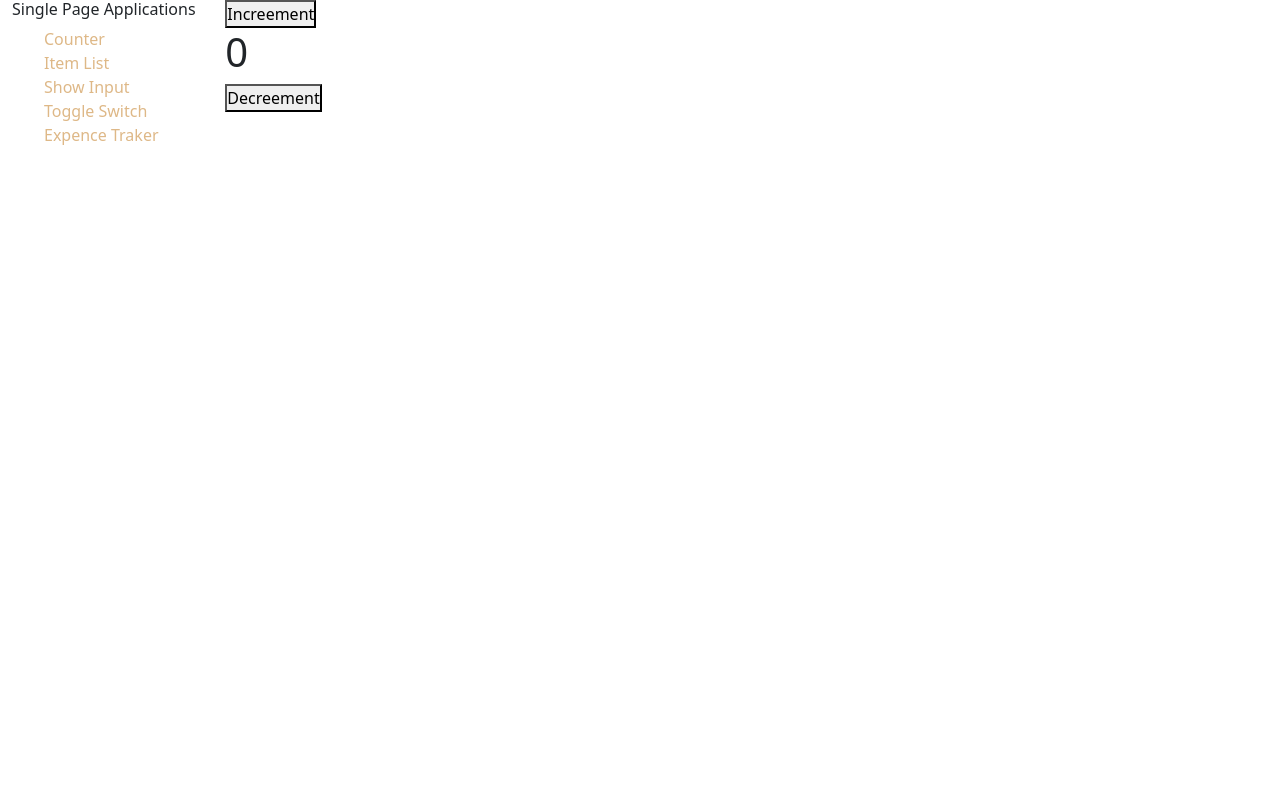
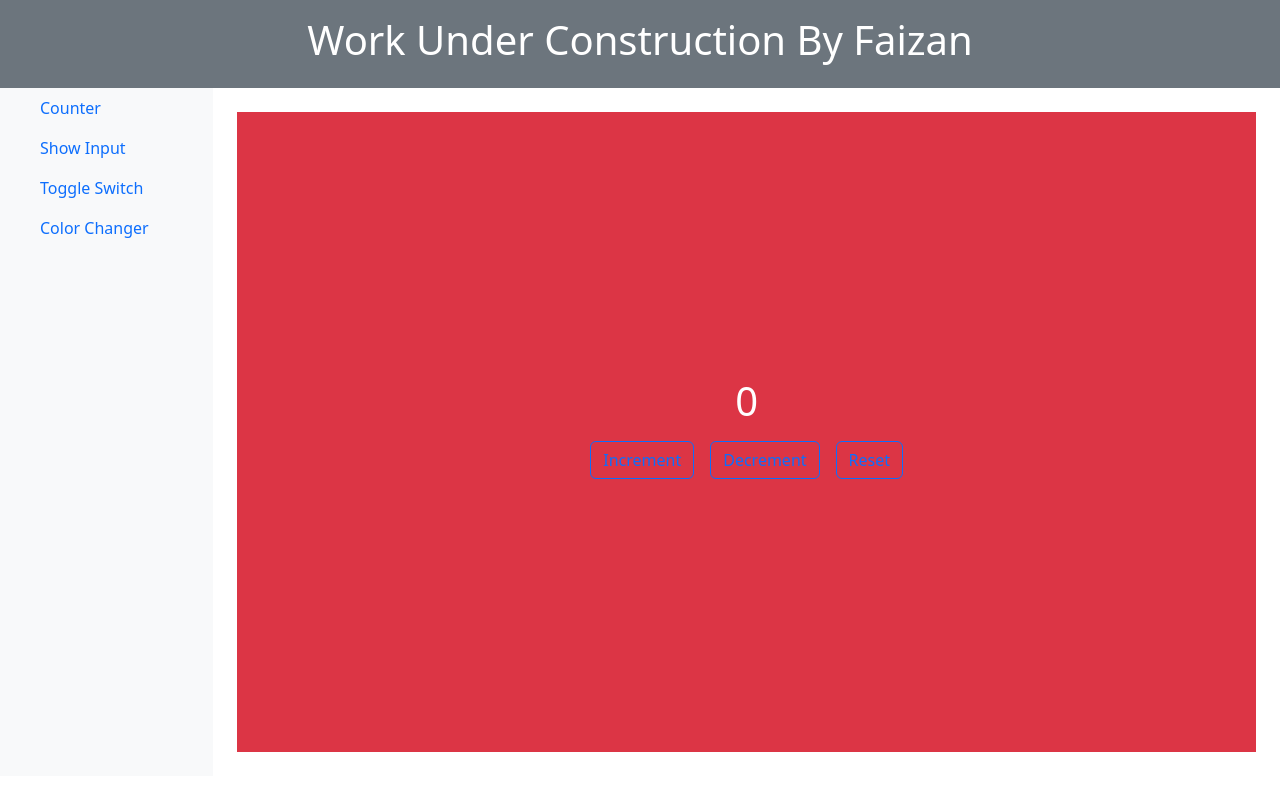
Before and after one commit to mdalifaizan356/ReactCrafts, a React (Vite) app: page /counter in a window 1280 px wide. Shown: the top 790 px of the page. Built offline with nearby package versions, Linux system fonts and the light colour scheme.

Commit message:
Add Color Chnager

```diff
--- a/package.json
+++ b/package.json
@@ -10,10 +10,12 @@
     "preview": "vite preview"
   },
   "dependencies": {
+    "@reduxjs/toolkit": "^2.2.7",
     "bootstrap": "^5.3.3",
     "react": "^18.3.1",
     "react-bootstrap": "^2.10.4",
     "react-dom": "^18.3.1",
+    "react-redux": "^9.1.2",
     "react-router-dom": "^6.26.2"
   },
   "devDependencies": {
--- a/src/App.jsx
+++ b/src/App.jsx
@@ -1,40 +1,40 @@
-import React from 'react'
-import {BrowserRouter, Route, Routes} from 'react-router-dom'
-import "../node_modules/bootstrap/dist/css/bootstrap.min.css"
-import './App.css'
-import Header from "../src/Components/Header/Header"
-import Navbar from "../src/Components/Navbar/Navbar"
-import Counter from "../src/Pages/Counter/Counter"
-import ItemList from "../src/Pages/ItemList/ItemList"
-import ShowInput from "../src/Pages/ShowInput/ShowInput"
-import ToggleSwitch from "../src/Pages/ToggleSwitch/ToggleSwitch"
-import ExpenceTraker from "../src/Pages/ExpenceTraker/ExpenceTraker"
+import React from 'react';
+import { BrowserRouter, Route, Routes } from 'react-router-dom';
+import { Container, Row, Col } from 'react-bootstrap';
+import 'bootstrap/dist/css/bootstrap.min.css';
+import Header from '../src/Components/Header/Header';
+import Navbar from '../src/Components/Navbar/Navbar';
+import Counter from '../src/Pages/Counter/Counter';
+import ItemList from '../src/Pages/ItemList/ItemList';
+import ShowInput from '../src/Pages/ShowInput/ShowInput';
+import ToggleSwitch from '../src/Pages/ToggleSwitch/ToggleSwitch';
+import ColorChanger from './Pages/ColorChanger/ColorChanger';
 
 function App() {
-
-  return(
-    <>
-      <BrowserRouter>
-      {/* <Header /> */}
-      <div className='container-fluid containerSCss'>
-        <div className='row'>
-          <div className='col-2 colSCss'>
-            <Navbar/>
-          </div>
-          <div className='col-10 colSCss'>
-          <Routes>
-          <Route path='/counter' element = {<Counter/>} />
-          <Route path='/itemlist' element = {<ItemList/>} />
-          <Route path='/showinput' element = {<ShowInput/>} />
-          <Route path='/toggleswitch' element = {<ToggleSwitch/>} />
-          <Route path='/expencetraker' element = {<ExpenceTraker/>} />
-        </Routes>
-          </div>
-        </div>
-      </div>
-      </BrowserRouter>
-    </>
-  )
+  return (
+    <BrowserRouter>
+      <Header style={{ position: 'fixed', top: 0, left: 0, width: '100%', zIndex: 1000 }} />
+      <Container fluid>
+        <Row>
+          <Col md={2} className="bg-light">
+            <Navbar />
+          </Col>
+          <Col md={10} className="p-4">
+            <Container fluid className="bg-danger" style={{ height: '80vh', display: 'flex', alignItems: 'center', justifyContent: 'center' }}>
+              <Routes>
+                <Route path="/" element={<Counter />} />
+                <Route path="/counter" element={<Counter />} />
+                {/* <Route path="/itemlist" element={<ItemList />} /> */}
+                <Route path="/showinput" element={<ShowInput />} />
+                <Route path="/toggleswitch" element={<ToggleSwitch />} />
+                <Route path="/colorchanger" element={<ColorChanger />} />
+              </Routes>
+            </Container>
+          </Col>
+        </Row>
+      </Container>
+    </BrowserRouter>
+  );
 }
 
-export default App
+export default App;
--- a/src/Components/Header/Header.jsx
+++ b/src/Components/Header/Header.jsx
@@ -1,20 +1,17 @@
-import React from 'react'
-// import { Link } from 'react-router-dom'
-import "../../../node_modules/bootstrap/dist/css/bootstrap.min.css"
-import '../Header/Header.css'
+import React from 'react';
+import { Container, Row, Col } from 'react-bootstrap';
+import 'bootstrap/dist/css/bootstrap.min.css';
 
-const Header = () => {
-  return (
-    <>
-      <div className='container-fluid bg-warning'>
-        <div className='row'>
-            <div className='col-12'>
-                <marquee><h4>Work in Progress</h4></marquee>
-            </div>
-        </div>
-      </div>
-    </>
-  )
+function Header() {
+    return (
+        <Container fluid>
+            <Row>
+                <Col className="bg-secondary text-white p-3">
+                <h1 className="text-center">Work Under Construction By Faizan</h1>
+                </Col>
+            </Row>
+        </Container>
+    );
 }
 
-export default Header
+export default Header;
--- a/src/Components/Navbar/Navbar.jsx
+++ b/src/Components/Navbar/Navbar.jsx
@@ -1,27 +1,24 @@
-import React from 'react'
-import { Link } from 'react-router-dom'
-import '../../../node_modules/bootstrap/dist/css/bootstrap.min.css'
-import './Navbar.css'
+import React from 'react';
+import { Link } from 'react-router-dom';
+import { Container, Row, Col, Nav } from 'react-bootstrap';
+import ColorChanger from './../../Pages/ColorChanger/ColorChanger';
 
-const Navbar = () => {
+const VerticalNavbar = () => {
   return (
-    <>
-        <div className='row border-success'>
-          <div className='col'>
-            <nav className="nav">
-            <h6>Single Page Applications</h6>
-                <ul>
-                    <li><Link to = {'/counter'} className='navlink'>Counter</Link></li>
-                    <li><Link to = {'/itemlist'} className='navlink'>Item List</Link></li>
-                    <li><Link to = {'/showinput'} className='navlink'>Show Input</Link></li>
-                    <li><Link to = {'/toggleswitch'} className='navlink'>Toggle Switch</Link></li>
-                    <li><Link to = {'/expencetraker'} className='navlink'>Expence Traker</Link></li>
-                </ul>
-            </nav>
-          </div>
-        </div>
-    </>
-  )
-}
+    <Container>
+      <Row>
+        <Col>
+          <Nav className="flex-column">
+            <Nav.Link as={Link} to="/counter">Counter</Nav.Link>
+            {/* <Nav.Link as={Link} to="/itemlist">Item List</Nav.Link> */}
+            <Nav.Link as={Link} to="/showinput">Show Input</Nav.Link>
+            <Nav.Link as={Link} to="/toggleswitch">Toggle Switch</Nav.Link>
+            <Nav.Link as={Link} to="/colorchanger">Color Changer</Nav.Link>
+          </Nav>
+        </Col>
+      </Row>
+    </Container>
+  );
+};
 
-export default Navbar
+export default VerticalNavbar;
--- /dev/null
+++ b/src/Pages/ColorChanger/ColorChanger.jsx
@@ -0,0 +1,23 @@
+import React, { useState } from 'react';
+import { Container, Row, Col, Form } from 'react-bootstrap';
+
+const ColorChanger = () => {
+  const [color, setColor] = useState('white');
+
+  return (
+    <Container className="text-center p-4" style={{ backgroundColor: color, height: '50vh' }}>
+      <Row>
+        <Col>
+          <Form.Control
+            type="text"
+            placeholder="Enter a color name"
+            onChange={(e) => setColor(e.target.value)}
+          />
+          <p className="mt-3">Background color: {color}</p>
+        </Col>
+      </Row>
+    </Container>
+  );
+};
+
+export default ColorChanger;
--- a/src/Pages/Counter/Counter.jsx
+++ b/src/Pages/Counter/Counter.jsx
@@ -1,24 +1,34 @@
-import { useState } from 'react'
-import React from 'react'
-import "../../../node_modules/bootstrap/dist/css/bootstrap.min.css"
+import { useState } from 'react';
+import React from 'react';
+import { Container, Row, Col, Button } from 'react-bootstrap';
 
 const Counter = () => {
-  const [number, setnumber]=useState(0);
+  const [number, setNumber] = useState(0);
 
-  function increement(){
-    setnumber(number -1)
+  function increment() {
+    setNumber(number + 1);
   }
 
-  function decreement(){
-    setnumber(number - 1)
+  function decrement() {
+    setNumber(number - 1);
   }
+
+  function reset() {
+    setNumber(0);
+  }
+
   return (
-    <>
-      <button type='button' onClick={increement}>Increement</button>
-      <h1>{number}</h1>
-      <button type='button' onClick={decreement}>Decreement</button>
-    </>
-  )
-}
+    <Container>
+      <Row className="justify-content-center">
+        <Col xs={12} md={6} className="bg-danger text-white text-center p-3">
+          <h1>{number}</h1>
+          <Button variant="outline-primary" className="m-2" onClick={increment}>Increment</Button>
+          <Button variant="outline-primary" className="m-2" onClick={decrement}>Decrement</Button>
+          <Button variant="outline-primary" className="m-2" onClick={reset}>Reset</Button>
+        </Col>
+      </Row>
+    </Container>
+  );
+};
 
-export default Counter
+export default Counter;
--- a/src/Pages/ShowInput/ShowInput.jsx
+++ b/src/Pages/ShowInput/ShowInput.jsx
@@ -1,14 +1,29 @@
 import { useState } from 'react'
 import React from 'react'
+import { Container, Row, Col, Button } from 'react-bootstrap';
 
 const ShowInput = () => {
   const [currentInput, setInput]=useState("");
   return (
-    <>
-      <textarea rows="2" cols="100" type='textarea' placeholder='Type Here' value={currentInput} onChange={(e)=>setInput(e.target.value)}/>
-      <p>{currentInput}</p>
-    </>
+    <Container>
+      <Row className="justify-content-center">
+        <Col xs={12} md={6} className="bg-danger text-white text-center p-3">
+        <textarea rows="5" cols="50" type='textarea' placeholder='Type Here' value={currentInput} onChange={(e)=>setInput(e.target.value)}/>
+        <textarea rows="5" cols="50" type='textarea' placeholder='See Here' value={currentInput}/>
+        </Col>
+      </Row>
+    </Container>
+
   )
 }
 
 export default ShowInput
+
+
+
+
+
+//  <>
+//       <textarea rows="2" cols="100" type='textarea' placeholder='Type Here' value={currentInput} onChange={(e)=>setInput(e.target.value)}/>
+//       <p></p>
+//     </>
--- a/src/Pages/ToggleSwitch/ToggleSwitch.jsx
+++ b/src/Pages/ToggleSwitch/ToggleSwitch.jsx
@@ -1,7 +1,9 @@
 import { useState } from 'react'
 import React from 'react'
+import { Container, Row, Col, Button } from 'react-bootstrap';
 import offBulb from "../../../public/offBulb.png"
 import onBulb from "../../../public/onBulb.png"
+
 
 
 const ToggleSwitch = () => {
@@ -15,10 +17,14 @@ const ToggleSwitch = () => {
 
 
   return (
-    <>
-      <img src = {isOff ? offBulb : onBulb}  width="10%" />
-      <button type='button' onClick={handleButton}>{BtnOff}</button>
-    </>
+    <Container>
+      <Row className="justify-content-center">
+        <Col xs={12} md={6} className="bg-danger text-white text-center p-3">
+        <img src = {isOff ? offBulb : onBulb}  width="50%" />
+        <Button variant="outline-primary" className="m-2" type='button' onClick={handleButton}>{BtnOff}</Button>
+        </Col>
+      </Row>
+    </Container>
   )
 }
 
--- a/src/main.jsx
+++ b/src/main.jsx
@@ -1,10 +1,12 @@
 import { StrictMode } from 'react'
 import { createRoot } from 'react-dom/client'
+// import { store } from './Store/Store.js'
+// import { Provider } from 'react-redux'
 import App from './App.jsx'
 import './index.css'
 
 createRoot(document.getElementById('root')).render(
   <StrictMode>
-    <App />
+      <App />
   </StrictMode>,
 )
```
Also changed, not shown: src/App.css (+9 -2 lines), src/Pages/FetchData/FetchData.jsx (added, +9 -0 lines), public/onBulb.png, zdummy.txt (added), 1 other file (tests, documents, lock files or other folders).
